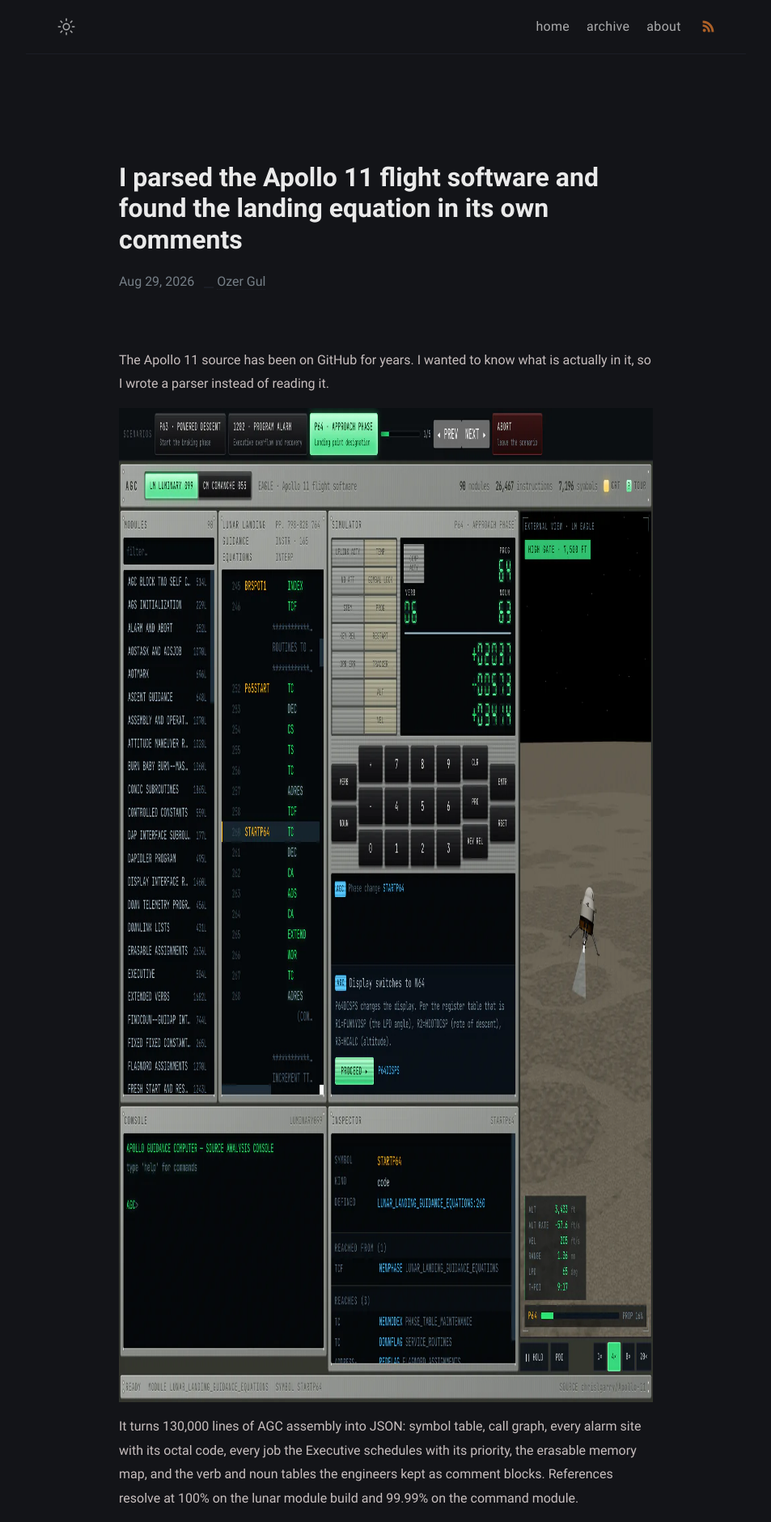
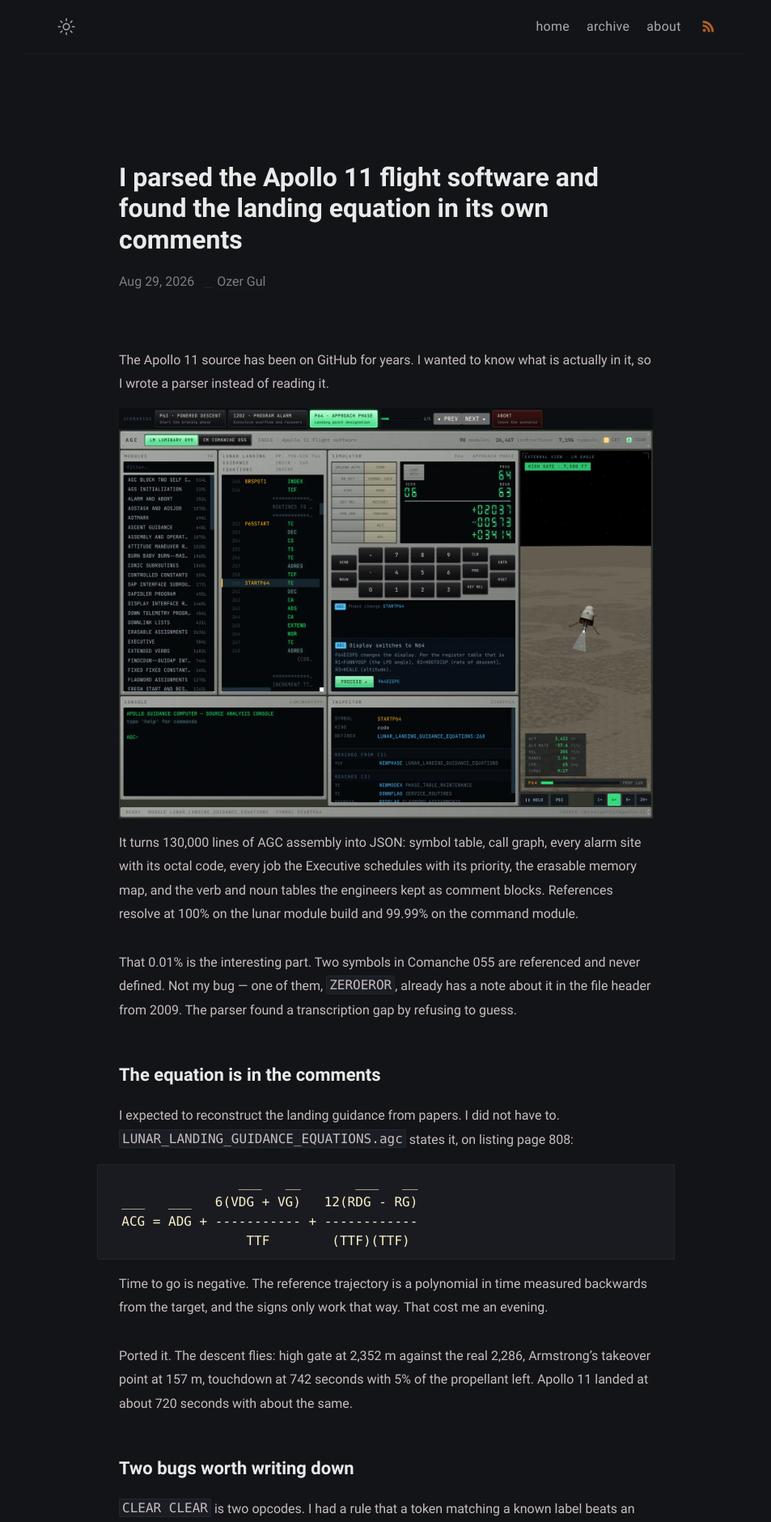
Before and after one commit to ozergul/ozergul.github.io, a Jekyll site: the page built from _posts/apollo-agc/2026-08-29-parsing-the-apollo-11-flight-software.md, in a window 1280 px wide. Shown: the top 1880 px of the page at 81% size, without its empty margins (163-1116 px from the left). Built offline with Jekyll 4.4.1, drawn with Linux system fonts in a browser that asks for light colours.

Commit message:
Stop images stretching when they declare width and height
max-width: 100% shrank the width while the height attribute held the intrinsic
height, so any image with dimension attributes came out distorted.

```diff
--- a/_sass/klise/_base.scss
+++ b/_sass/klise/_base.scss
@@ -111,6 +111,9 @@ kbd {
 // Image
 img {
   max-width: 100%;
+  // Without this an image carrying width/height attributes keeps its intrinsic
+  // height while max-width shrinks the width, and the picture stretches.
+  height: auto;
   vertical-align: middle;
   -webkit-user-drag: none;
   margin: 0 auto;
```
